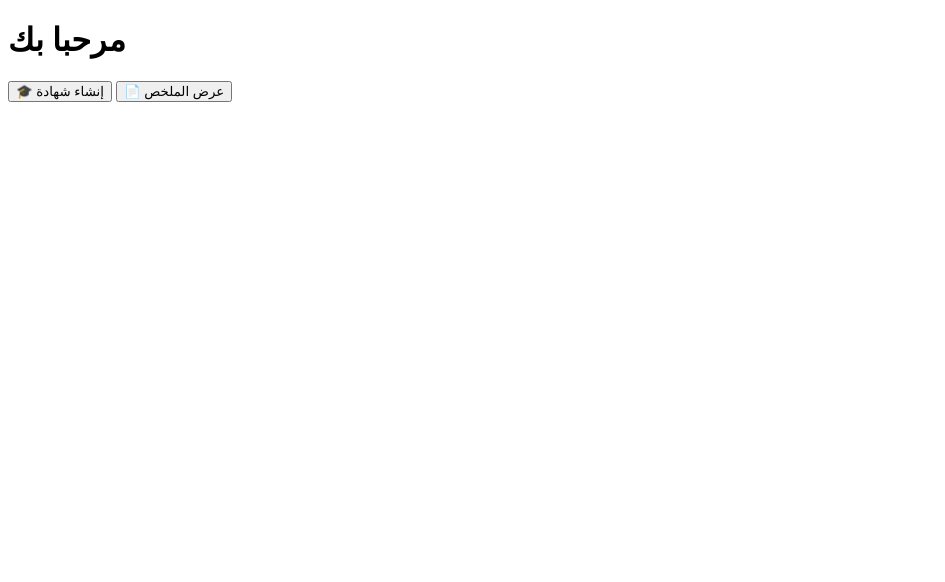
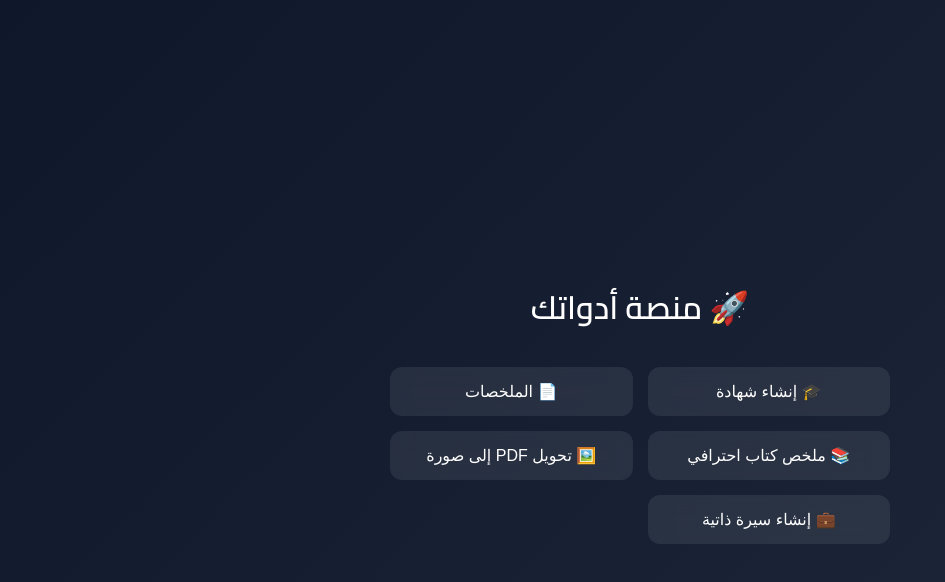
Before and after one commit to moussaabou/Ghaite, a plain HTML site: page index.html in a window 1280 px wide. Shown: the whole page, without its empty margins (0-945 px from the left). Drawn offline with Linux system fonts and the light colour scheme.

Commit message:
Update index.html

```diff
--- a/index.html
+++ b/index.html
@@ -1,22 +1,103 @@
 <!DOCTYPE html>
-<html lang="ar">
+<html lang="ar" dir="rtl">
 <head>
   <meta charset="UTF-8">
-  <title>الصفحة الرئيسية</title>
+  <meta name="viewport" content="width=device-width, initial-scale=1.0">
+  <title>الرئيسية</title>
+
+  <!-- Google Font -->
+  <link href="https://fonts.googleapis.com/css2?family=Cairo:wght@300;600&display=swap" rel="stylesheet">
+
+  <style>
+    body {
+      margin: 0;
+      font-family: 'Cairo', sans-serif;
+      background: linear-gradient(135deg, #0f172a, #1e293b);
+      color: white;
+      display: flex;
+      align-items: center;
+      justify-content: center;
+      min-height: 100vh;
+    }
+
+    .container {
+      text-align: center;
+      padding: 20px;
+      width: 100%;
+      max-width: 500px;
+    }
+
+    h1 {
+      margin-bottom: 30px;
+      font-weight: 600;
+    }
+
+    .grid {
+      display: grid;
+      gap: 15px;
+    }
+
+    button {
+      padding: 15px;
+      border: none;
+      border-radius: 12px;
+      font-size: 16px;
+      cursor: pointer;
+      transition: 0.3s;
+      background: rgba(255,255,255,0.08);
+      color: white;
+      backdrop-filter: blur(10px);
+    }
+
+    button:hover {
+      background: rgba(255,255,255,0.2);
+      transform: translateY(-2px);
+    }
+
+    /* Responsive */
+    @media (min-width: 600px) {
+      .grid {
+        grid-template-columns: 1fr 1fr;
+      }
+    }
+  </style>
 </head>
+
 <body>
 
-  <h1>مرحبا بك</h1>
+  <div class="container">
+    <h1>🚀 منصة أدواتك</h1>
 
-  <!-- زر الشهادات -->
-  <button onclick="window.location.href='certificate-generator.html'">
-    🎓 إنشاء شهادة
-  </button>
+    <div class="grid">
 
-  <!-- زر الملخص -->
-  <button onclick="window.location.href='molakhas.html'">
-    📄 عرض الملخص
-  </button>
+      <button onclick="go('certificate-generator.html')">
+        🎓 إنشاء شهادة
+      </button>
+
+      <button onclick="go('molakhas.html')">
+        📄 الملخصات
+      </button>
+
+      <button onclick="go('book_summary_pro.html')">
+        📚 ملخص كتاب احترافي
+      </button>
+
+      <button onclick="go('pdf-image-converter.html')">
+        🖼️ تحويل PDF إلى صورة
+      </button>
+
+      <button onclick="go('professional_cv_builder_v2.html')">
+        💼 إنشاء سيرة ذاتية
+      </button>
+
+    </div>
+  </div>
+
+  <script>
+    function go(page) {
+      window.location.href = page;
+    }
+  </script>
 
 </body>
 </html>
```
